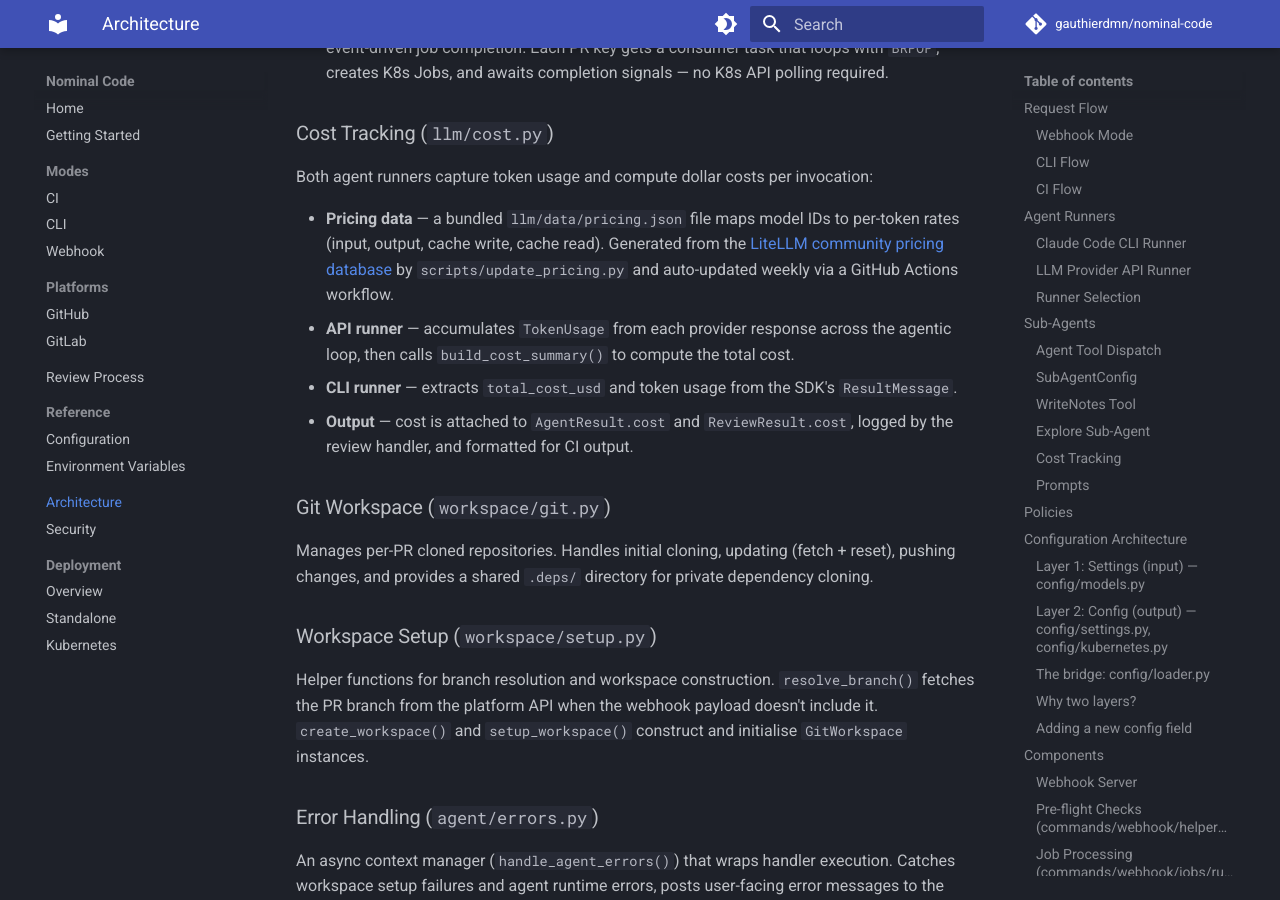
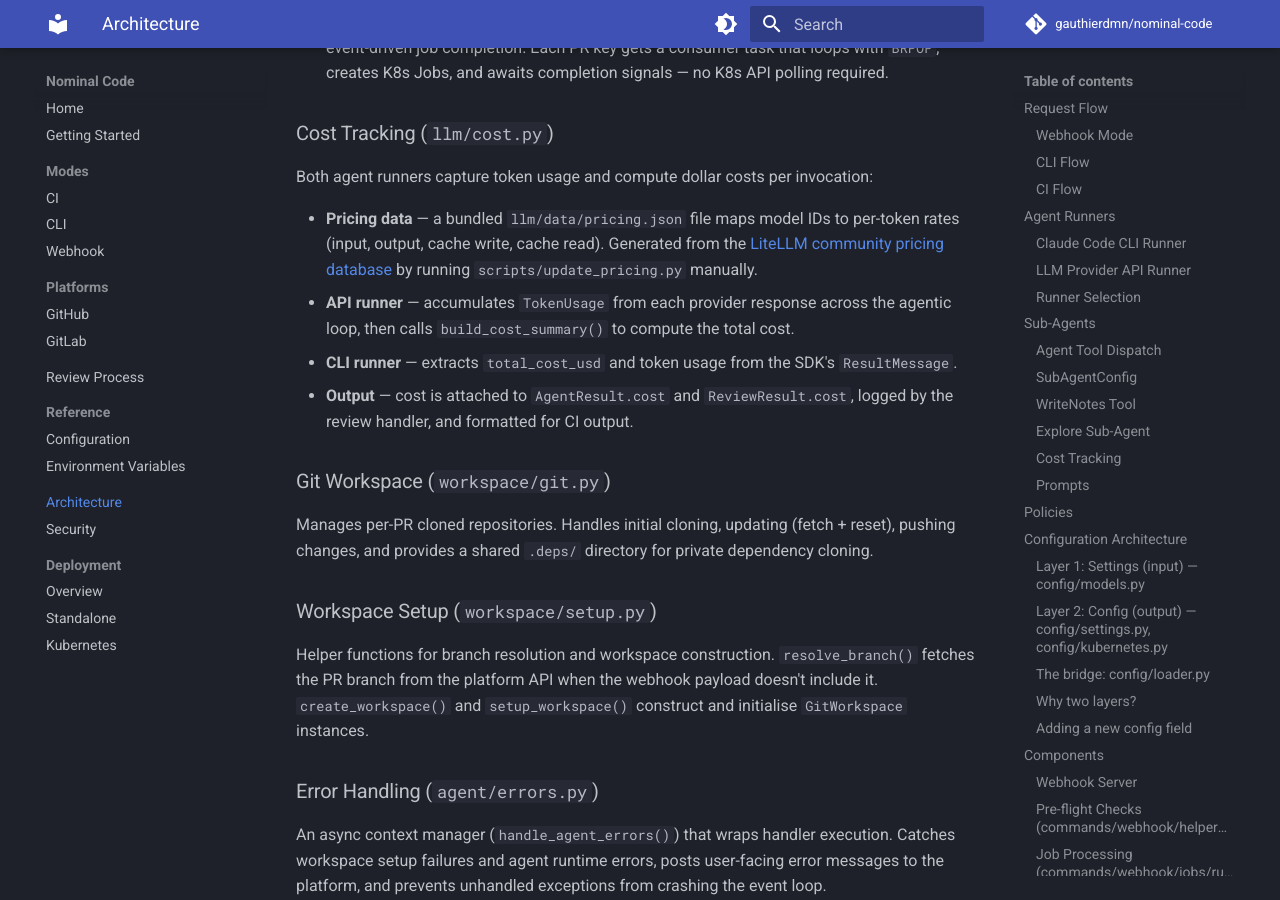
Before and after one commit to gauthierdmn/nominal-code, an MkDocs documentation site: the page built from docs/architecture.md, in a window 1280 px wide and 900 px high, scrolled down 10849 px. Built offline with MkDocs 1.6.1 and Material for MkDocs 9.7.7, drawn with Linux system fonts in a browser that asks for light colours; comment, search, counter and statistics services are not loaded.

Commit message:
chore: remove workflow to update model prices automatically

```diff
--- a/docs/architecture.md
+++ b/docs/architecture.md
@@ -347,7 +347,7 @@ System prompt composition is handled by `agent/prompts.py`, which loads guidelin
 
 Both agent runners capture token usage and compute dollar costs per invocation:
 
-- **Pricing data** — a bundled `llm/data/pricing.json` file maps model IDs to per-token rates (input, output, cache write, cache read). Generated from the [LiteLLM community pricing database](https://github.com/BerriAI/litellm/blob/main/model_prices_and_context_window.json) by `scripts/update_pricing.py` and auto-updated weekly via a GitHub Actions workflow.
+- **Pricing data** — a bundled `llm/data/pricing.json` file maps model IDs to per-token rates (input, output, cache write, cache read). Generated from the [LiteLLM community pricing database](https://github.com/BerriAI/litellm/blob/main/model_prices_and_context_window.json) by running `scripts/update_pricing.py` manually.
 - **API runner** — accumulates `TokenUsage` from each provider response across the agentic loop, then calls `build_cost_summary()` to compute the total cost.
 - **CLI runner** — extracts `total_cost_usd` and token usage from the SDK's `ResultMessage`.
 - **Output** — cost is attached to `AgentResult.cost` and `ReviewResult.cost`, logged by the review handler, and formatted for CI output.
```
Also changed, not shown: 1 other file.
